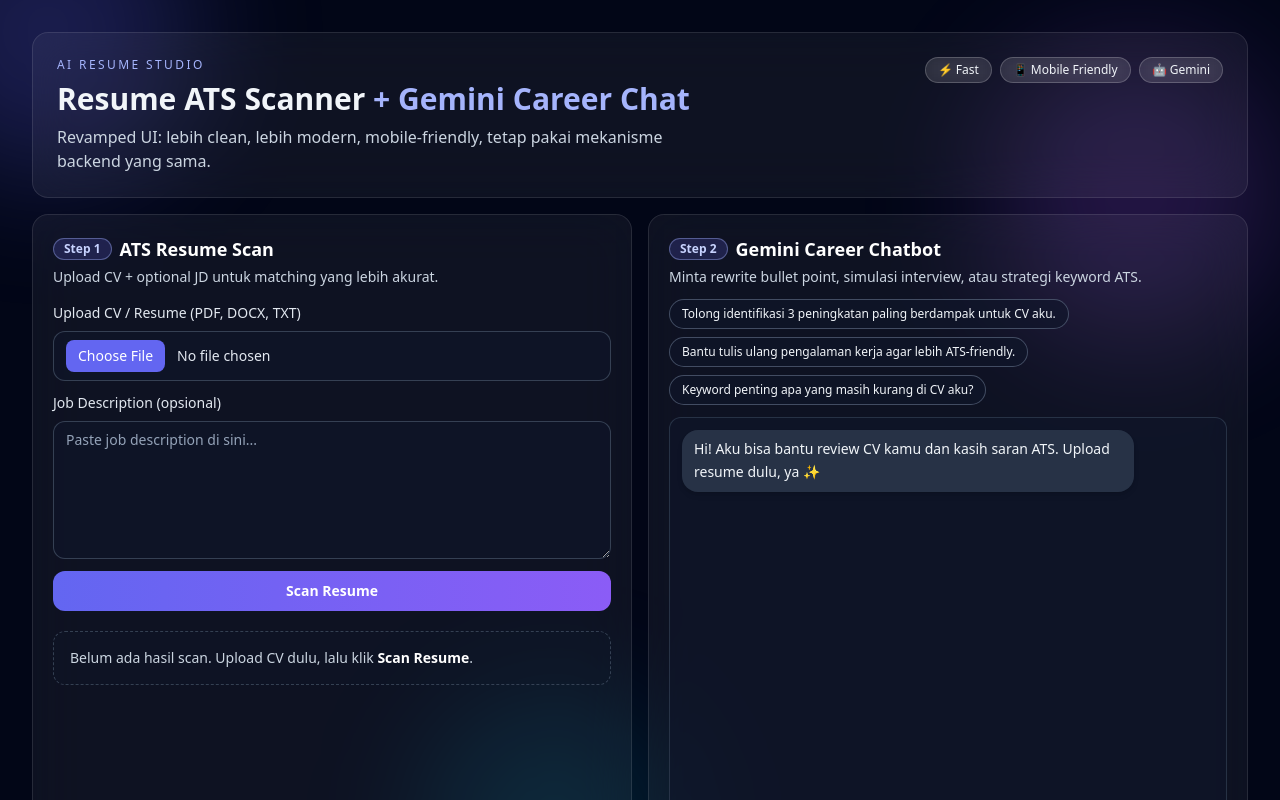
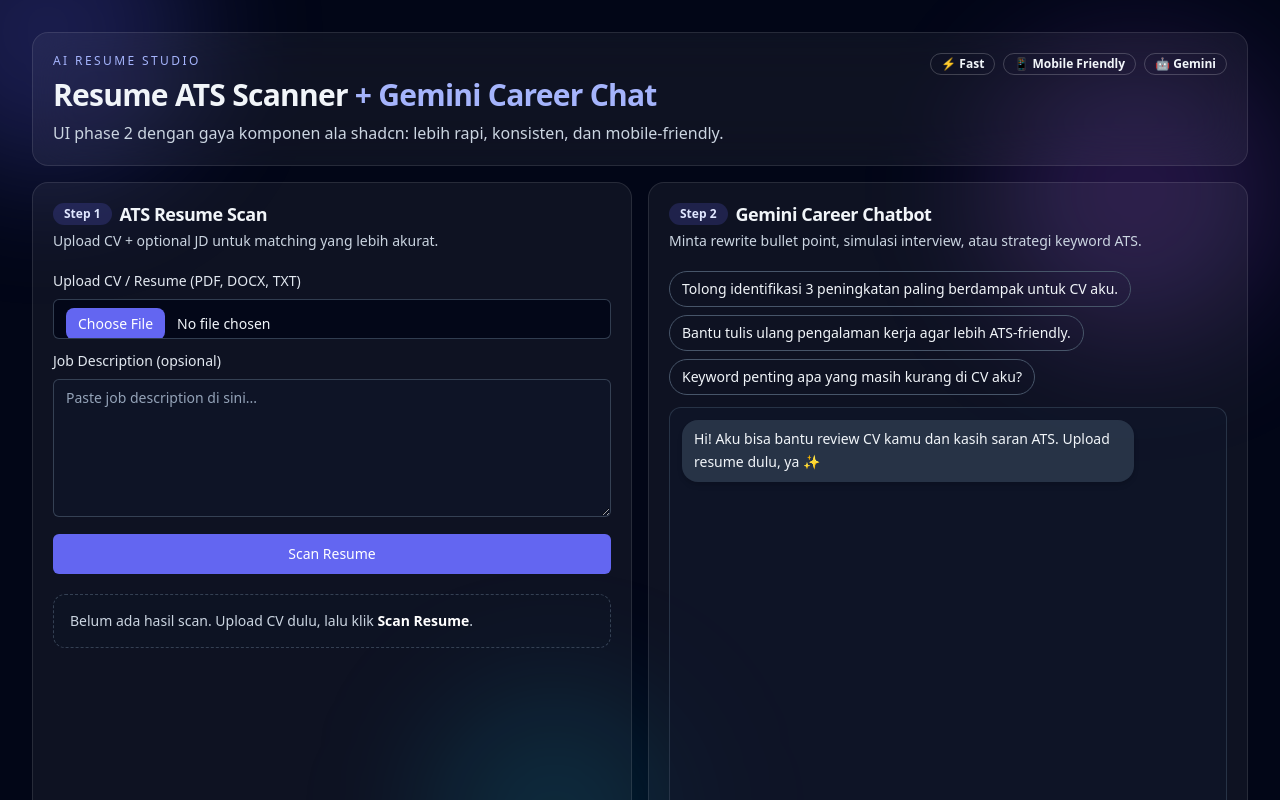
Before and after one commit to norchcode/simplify-ats-gemini, a Next.js app: page / in a window 1280 px wide. Shown: the top 800 px of the page. Built offline with nearby package versions, Linux system fonts and the light colour scheme.

Commit message:
ui update

```diff
--- a/app/page.js
+++ b/app/page.js
@@ -1,6 +1,13 @@
 "use client";
 
 import { useMemo, useState } from "react";
+import { Badge } from "@/components/ui/badge";
+import { Button } from "@/components/ui/button";
+import { Card, CardContent, CardDescription, CardHeader, CardTitle } from "@/components/ui/card";
+import { Input } from "@/components/ui/input";
+import { Progress } from "@/components/ui/progress";
+import { Tabs, TabsList, TabsTrigger } from "@/components/ui/tabs";
+import { Textarea } from "@/components/ui/textarea";
 
 const initialBotMessage = {
   role: "assistant",
@@ -97,10 +104,7 @@
 
       setMessages((prev) => [...prev, { role: "assistant", text: botText }]);
     } catch {
-      setMessages((prev) => [
-        ...prev,
-        { role: "assistant", text: "Failed to get response from server." }
-      ]);
+      setMessages((prev) => [...prev, { role: "assistant", text: "Failed to get response from server." }]);
     } finally {
       setChatLoading(false);
     }
@@ -110,7 +114,6 @@
     e.preventDefault();
     const userText = chatInput.trim();
     if (!userText || chatLoading) return;
-
     setChatInput("");
     await sendChatMessage(userText);
   }
@@ -125,84 +128,76 @@
       <BackgroundGlow />
 
       <div className="relative mx-auto w-full max-w-7xl px-4 py-5 sm:px-6 lg:px-8 lg:py-8">
-        <header className="rounded-2xl border border-white/10 bg-white/5 p-4 backdrop-blur-xl sm:p-6">
+        <Card className="bg-white/5 backdrop-blur-xl">
+          <CardHeader>
             <div className="flex flex-wrap items-start justify-between gap-4">
               <div>
                 <p className="text-xs uppercase tracking-[0.2em] text-indigo-300">AI Resume Studio</p>
-              <h1 className="mt-2 text-2xl font-bold leading-tight sm:text-3xl">
+                <CardTitle className="mt-2 text-2xl sm:text-3xl">
                   Resume ATS Scanner <span className="text-indigo-300">+ Gemini Career Chat</span>
-              </h1>
-              <p className="mt-2 max-w-2xl text-sm text-slate-300 sm:text-base">
-                Revamped UI: lebih clean, lebih modern, mobile-friendly, tetap pakai mekanisme backend yang sama.
-              </p>
+                </CardTitle>
+                <CardDescription className="mt-2 max-w-2xl text-sm sm:text-base">
+                  UI phase 2 dengan gaya komponen ala shadcn: lebih rapi, konsisten, dan mobile-friendly.
+                </CardDescription>
               </div>
 
               <div className="flex flex-wrap gap-2 text-xs">
-              <Pill text="⚡ Fast" />
-              <Pill text="📱 Mobile Friendly" />
-              <Pill text="🤖 Gemini" />
+                <Badge variant="outline">⚡ Fast</Badge>
+                <Badge variant="outline">📱 Mobile Friendly</Badge>
+                <Badge variant="outline">🤖 Gemini</Badge>
               </div>
             </div>
-        </header>
+          </CardHeader>
+        </Card>
 
-        <div className="mt-4 grid grid-cols-2 gap-2 rounded-xl border border-white/10 bg-white/5 p-1 backdrop-blur md:hidden">
-          <button
-            className={`rounded-lg px-3 py-2 text-sm font-semibold transition ${
-              activeView === "scan" ? "bg-indigo-500 text-white" : "text-slate-300"
-            }`}
-            onClick={() => setActiveView("scan")}
-            type="button"
-          >
+        <div className="mt-4 md:hidden">
+          <Tabs>
+            <TabsList>
+              <TabsTrigger type="button" active={activeView === "scan"} onClick={() => setActiveView("scan")}>
                 ATS Scan
-          </button>
-          <button
-            className={`rounded-lg px-3 py-2 text-sm font-semibold transition ${
-              activeView === "chat" ? "bg-indigo-500 text-white" : "text-slate-300"
-            }`}
-            onClick={() => setActiveView("chat")}
-            type="button"
-          >
+              </TabsTrigger>
+              <TabsTrigger type="button" active={activeView === "chat"} onClick={() => setActiveView("chat")}>
                 Chatbot
-          </button>
+              </TabsTrigger>
+            </TabsList>
+          </Tabs>
         </div>
 
         <section className="mt-4 grid gap-4 md:grid-cols-2">
-          <article
-            className={`rounded-2xl border border-white/10 bg-white/5 p-4 backdrop-blur-xl sm:p-5 ${
-              activeView !== "scan" ? "hidden md:block" : ""
-            }`}
-          >
-            <SectionTitle step="1" title="ATS Resume Scan" subtitle="Upload CV + optional JD untuk matching yang lebih akurat." />
-
-            <form onSubmit={handleScan} className="mt-4 space-y-3">
+          <Card className={`${activeView !== "scan" ? "hidden md:block" : ""}`}>
+            <CardHeader>
+              <div className="flex items-center gap-2">
+                <Badge>Step 1</Badge>
+                <CardTitle>ATS Resume Scan</CardTitle>
+              </div>
+              <CardDescription>Upload CV + optional JD untuk matching yang lebih akurat.</CardDescription>
+            </CardHeader>
+            <CardContent>
+              <form onSubmit={handleScan} className="space-y-3">
                 <label className="block text-sm text-slate-200">
                   Upload CV / Resume (PDF, DOCX, TXT)
-                <input
+                  <Input
                     type="file"
                     accept=".pdf,.docx,.txt"
                     onChange={(e) => setResumeFile(e.target.files?.[0] || null)}
-                  className="mt-2 block w-full rounded-xl border border-slate-600/70 bg-slate-900/60 px-3 py-2 text-sm file:mr-3 file:rounded-lg file:border-0 file:bg-indigo-500 file:px-3 file:py-1.5 file:text-white file:hover:bg-indigo-600"
+                    className="mt-2 file:mr-3 file:rounded-lg file:border-0 file:bg-indigo-500 file:px-3 file:py-1.5 file:text-white file:hover:bg-indigo-600"
                   />
                 </label>
 
                 <label className="block text-sm text-slate-200">
                   Job Description (opsional)
-                <textarea
+                  <Textarea
                     rows={6}
                     placeholder="Paste job description di sini..."
                     value={jobDescription}
                     onChange={(e) => setJobDescription(e.target.value)}
-                  className="mt-2 block w-full rounded-xl border border-slate-600/70 bg-slate-900/60 px-3 py-2 text-sm placeholder:text-slate-400 focus:border-indigo-400 focus:outline-none focus:ring-2 focus:ring-indigo-400/40"
+                    className="mt-2"
                   />
                 </label>
 
-              <button
-                className="w-full rounded-xl bg-gradient-to-r from-indigo-500 to-violet-500 px-4 py-2.5 text-sm font-semibold text-white transition hover:scale-[1.01] hover:brightness-110 disabled:cursor-not-allowed disabled:opacity-60"
-                type="submit"
-                disabled={scanLoading}
-              >
+                <Button className="w-full" type="submit" disabled={scanLoading}>
                   {scanLoading ? "Scanning..." : "Scan Resume"}
-              </button>
+                </Button>
 
                 {scanError ? <p className="text-sm text-rose-400">{scanError}</p> : null}
               </form>
@@ -214,17 +209,10 @@
                       <p className="text-sm font-semibold text-white">ATS Match Score</p>
                       <span className="text-base font-bold text-indigo-300">{score}/100</span>
                     </div>
-                  <div className="h-2 w-full overflow-hidden rounded-full bg-slate-700/70">
-                    <div
-                      className="h-full rounded-full bg-gradient-to-r from-indigo-500 to-violet-500"
-                      style={{ width: `${score}%` }}
-                    />
-                  </div>
+                    <Progress value={score} />
                   </div>
 
-                <div className="rounded-xl bg-indigo-500/15 p-3 text-sm leading-relaxed text-slate-100">
-                  {scanResult.summary}
-                </div>
+                  <div className="rounded-xl bg-indigo-500/15 p-3 text-sm leading-relaxed text-slate-100">{scanResult.summary}</div>
 
                   <List title="Strengths" items={scanResult.strengths} />
                   <List title="Missing Keywords" items={scanResult.missingKeywords} />
@@ -242,30 +230,31 @@
                   Belum ada hasil scan. Upload CV dulu, lalu klik <span className="font-semibold text-white">Scan Resume</span>.
                 </div>
               )}
-          </article>
+            </CardContent>
+          </Card>
 
-          <article
-            className={`rounded-2xl border border-white/10 bg-white/5 p-4 backdrop-blur-xl sm:p-5 ${
-              activeView !== "chat" ? "hidden md:block" : ""
-            }`}
-          >
-            <SectionTitle
-              step="2"
-              title="Gemini Career Chatbot"
-              subtitle="Minta rewrite bullet point, simulasi interview, atau strategi keyword ATS."
-            />
-
-            <div className="mt-3 flex flex-wrap gap-2">
+          <Card className={`${activeView !== "chat" ? "hidden md:block" : ""}`}>
+            <CardHeader>
+              <div className="flex items-center gap-2">
+                <Badge>Step 2</Badge>
+                <CardTitle>Gemini Career Chatbot</CardTitle>
+              </div>
+              <CardDescription>Minta rewrite bullet point, simulasi interview, atau strategi keyword ATS.</CardDescription>
+            </CardHeader>
+            <CardContent>
+              <div className="flex flex-wrap gap-2">
                 {quickPrompts.map((prompt) => (
-                <button
+                  <Button
                     key={prompt}
                     type="button"
-                  className="rounded-full border border-slate-500/60 bg-slate-900/60 px-3 py-1.5 text-xs text-slate-100 transition hover:border-indigo-400 hover:bg-indigo-500/20 disabled:opacity-50"
+                    variant="outline"
+                    size="sm"
+                    className="rounded-full"
                     onClick={() => handleQuickPrompt(prompt)}
                     disabled={chatLoading}
                   >
                     {prompt}
-                </button>
+                  </Button>
                 ))}
               </div>
 
@@ -281,27 +270,20 @@
                 ) : null}
               </div>
 
-            <form
-              onSubmit={handleSendChat}
-              className="mt-3 flex items-center gap-2 rounded-xl border border-slate-700/70 bg-slate-900/70 p-2 md:sticky md:bottom-0"
-            >
-              <input
+              <form onSubmit={handleSendChat} className="mt-3 flex items-center gap-2 rounded-xl border border-slate-700/70 bg-slate-900/70 p-2">
+                <Input
                   type="text"
                   placeholder="Tulis pertanyaan kamu..."
                   value={chatInput}
                   onChange={(e) => setChatInput(e.target.value)}
                   disabled={chatLoading}
-                className="w-full rounded-lg border border-slate-600/70 bg-slate-950/80 px-3 py-2 text-sm text-slate-100 placeholder:text-slate-400 focus:border-indigo-400 focus:outline-none focus:ring-2 focus:ring-indigo-400/30"
                 />
-              <button
-                type="submit"
-                className="rounded-lg bg-gradient-to-r from-indigo-500 to-violet-500 px-4 py-2 text-sm font-semibold text-white transition hover:brightness-110 disabled:cursor-not-allowed disabled:opacity-60"
-                disabled={chatLoading}
-              >
+                <Button type="submit" disabled={chatLoading}>
                   Send
-              </button>
+                </Button>
               </form>
-          </article>
+            </CardContent>
+          </Card>
         </section>
       </div>
     </main>
@@ -318,20 +300,6 @@
   );
 }
 
-function SectionTitle({ step, title, subtitle }) {
-  return (
-    <>
-      <div className="flex items-center gap-2">
-        <span className="rounded-full border border-indigo-300/40 bg-indigo-500/20 px-2.5 py-0.5 text-xs font-semibold text-indigo-200">
-          Step {step}
-        </span>
-        <h2 className="text-lg font-semibold text-white">{title}</h2>
-      </div>
-      <p className="mt-1 text-sm text-slate-300">{subtitle}</p>
-    </>
-  );
-}
-
 function ChatBubble({ role, text }) {
   const isUser = role === "user";
   return (
@@ -342,14 +310,6 @@
     >
       {text}
     </div>
-  );
-}
-
-function Pill({ text }) {
-  return (
-    <span className="rounded-full border border-white/20 bg-white/10 px-3 py-1 text-xs text-slate-100 backdrop-blur">
-      {text}
-    </span>
   );
 }
 
--- /dev/null
+++ b/components/ui/badge.jsx
@@ -0,0 +1,23 @@
+import * as React from "react";
+import { cva } from "class-variance-authority";
+import { cn } from "@/lib/utils";
+
+const badgeVariants = cva(
+  "inline-flex items-center rounded-full border px-2.5 py-0.5 text-xs font-semibold transition-colors",
+  {
+    variants: {
+      variant: {
+        default: "border-transparent bg-indigo-500/20 text-indigo-100",
+        secondary: "border-slate-600 bg-slate-800 text-slate-100",
+        outline: "border-white/20 text-slate-100"
+      }
+    },
+    defaultVariants: { variant: "default" }
+  }
+);
+
+function Badge({ className, variant, ...props }) {
+  return <div className={cn(badgeVariants({ variant }), className)} {...props} />;
+}
+
+export { Badge, badgeVariants };
--- /dev/null
+++ b/components/ui/button.jsx
@@ -0,0 +1,33 @@
+import * as React from "react";
+import { cva } from "class-variance-authority";
+import { cn } from "@/lib/utils";
+
+const buttonVariants = cva(
+  "inline-flex items-center justify-center gap-2 whitespace-nowrap rounded-md text-sm font-medium transition-all disabled:pointer-events-none disabled:opacity-50 focus-visible:outline-none focus-visible:ring-2 focus-visible:ring-indigo-400/60",
+  {
+    variants: {
+      variant: {
+        default: "bg-indigo-500 text-white hover:bg-indigo-600",
+        secondary: "bg-slate-800 text-slate-100 hover:bg-slate-700",
+        outline: "border border-slate-600 bg-transparent text-slate-100 hover:bg-slate-800",
+        ghost: "hover:bg-slate-800 text-slate-100"
+      },
+      size: {
+        default: "h-10 px-4 py-2",
+        sm: "h-9 rounded-md px-3",
+        lg: "h-11 rounded-md px-8"
+      }
+    },
+    defaultVariants: {
+      variant: "default",
+      size: "default"
+    }
+  }
+);
+
+const Button = React.forwardRef(({ className, variant, size, ...props }, ref) => {
+  return <button className={cn(buttonVariants({ variant, size, className }))} ref={ref} {...props} />;
+});
+Button.displayName = "Button";
+
+export { Button, buttonVariants };
--- /dev/null
+++ b/components/ui/card.jsx
@@ -0,0 +1,29 @@
+import * as React from "react";
+import { cn } from "@/lib/utils";
+
+const Card = React.forwardRef(({ className, ...props }, ref) => (
+  <div ref={ref} className={cn("rounded-2xl border border-white/10 bg-white/5 text-slate-100", className)} {...props} />
+));
+Card.displayName = "Card";
+
+const CardHeader = React.forwardRef(({ className, ...props }, ref) => (
+  <div ref={ref} className={cn("flex flex-col space-y-1.5 p-5", className)} {...props} />
+));
+CardHeader.displayName = "CardHeader";
+
+const CardTitle = React.forwardRef(({ className, ...props }, ref) => (
+  <h3 ref={ref} className={cn("text-lg font-semibold leading-none tracking-tight", className)} {...props} />
+));
+CardTitle.displayName = "CardTitle";
+
+const CardDescription = React.forwardRef(({ className, ...props }, ref) => (
+  <p ref={ref} className={cn("text-sm text-slate-300", className)} {...props} />
+));
+CardDescription.displayName = "CardDescription";
+
+const CardContent = React.forwardRef(({ className, ...props }, ref) => (
+  <div ref={ref} className={cn("p-5 pt-0", className)} {...props} />
+));
+CardContent.displayName = "CardContent";
+
+export { Card, CardHeader, CardTitle, CardDescription, CardContent };
--- /dev/null
+++ b/components/ui/input.jsx
@@ -0,0 +1,19 @@
+import * as React from "react";
+import { cn } from "@/lib/utils";
+
+const Input = React.forwardRef(({ className, type, ...props }, ref) => {
+  return (
+    <input
+      type={type}
+      className={cn(
+        "flex h-10 w-full rounded-md border border-slate-600/70 bg-slate-950/80 px-3 py-2 text-sm text-slate-100 placeholder:text-slate-400 focus-visible:outline-none focus-visible:ring-2 focus-visible:ring-indigo-400/40 disabled:cursor-not-allowed disabled:opacity-50",
+        className
+      )}
+      ref={ref}
+      {...props}
+    />
+  );
+});
+Input.displayName = "Input";
+
+export { Input };
--- /dev/null
+++ b/components/ui/progress.jsx
@@ -0,0 +1,11 @@
+import * as React from "react";
+import { cn } from "@/lib/utils";
+
+const Progress = React.forwardRef(({ className, value = 0, ...props }, ref) => (
+  <div ref={ref} className={cn("relative h-2 w-full overflow-hidden rounded-full bg-slate-700/70", className)} {...props}>
+    <div className="h-full bg-gradient-to-r from-indigo-500 to-violet-500 transition-all" style={{ width: `${Math.max(0, Math.min(100, value))}%` }} />
+  </div>
+));
+Progress.displayName = "Progress";
+
+export { Progress };
--- /dev/null
+++ b/components/ui/tabs.jsx
@@ -0,0 +1,29 @@
+import * as React from "react";
+import { cn } from "@/lib/utils";
+
+function Tabs({ className, children, ...props }) {
+  return (
+    <div className={cn("w-full", className)} {...props}>
+      {children}
+    </div>
+  );
+}
+
+function TabsList({ className, ...props }) {
+  return <div className={cn("grid grid-cols-2 gap-2 rounded-xl border border-white/10 bg-white/5 p-1", className)} {...props} />;
+}
+
+function TabsTrigger({ className, active, ...props }) {
+  return (
+    <button
+      className={cn(
+        "rounded-lg px-3 py-2 text-sm font-semibold transition",
+        active ? "bg-indigo-500 text-white" : "text-slate-300 hover:bg-slate-800/60",
+        className
+      )}
+      {...props}
+    />
+  );
+}
+
+export { Tabs, TabsList, TabsTrigger };
--- /dev/null
+++ b/components/ui/textarea.jsx
@@ -0,0 +1,18 @@
+import * as React from "react";
+import { cn } from "@/lib/utils";
+
+const Textarea = React.forwardRef(({ className, ...props }, ref) => {
+  return (
+    <textarea
+      className={cn(
+        "min-h-[80px] w-full rounded-md border border-slate-600/70 bg-slate-900/60 px-3 py-2 text-sm text-slate-100 placeholder:text-slate-400 focus-visible:outline-none focus-visible:ring-2 focus-visible:ring-indigo-400/40 disabled:cursor-not-allowed disabled:opacity-50",
+        className
+      )}
+      ref={ref}
+      {...props}
+    />
+  );
+});
+Textarea.displayName = "Textarea";
+
+export { Textarea };
--- /dev/null
+++ b/lib/utils.js
@@ -0,0 +1,6 @@
+import { clsx } from "clsx";
+import { twMerge } from "tailwind-merge";
+
+export function cn(...inputs) {
+  return twMerge(clsx(inputs));
+}
--- a/package.json
+++ b/package.json
@@ -9,10 +9,13 @@
   },
   "dependencies": {
     "@google/genai": "^1.21.0",
+    "class-variance-authority": "^0.7.1",
+    "clsx": "^2.1.1",
     "mammoth": "^1.11.0",
     "next": "^15.1.0",
     "react": "^19.0.0",
-    "react-dom": "^19.0.0"
+    "react-dom": "^19.0.0",
+    "tailwind-merge": "^3.5.0"
   },
   "devDependencies": {
     "autoprefixer": "^10.4.24",
```
Also changed, not shown: 1 other file (tests, documents, lock files or other folders). Lines whose indentation alone changed are shown as unchanged.
